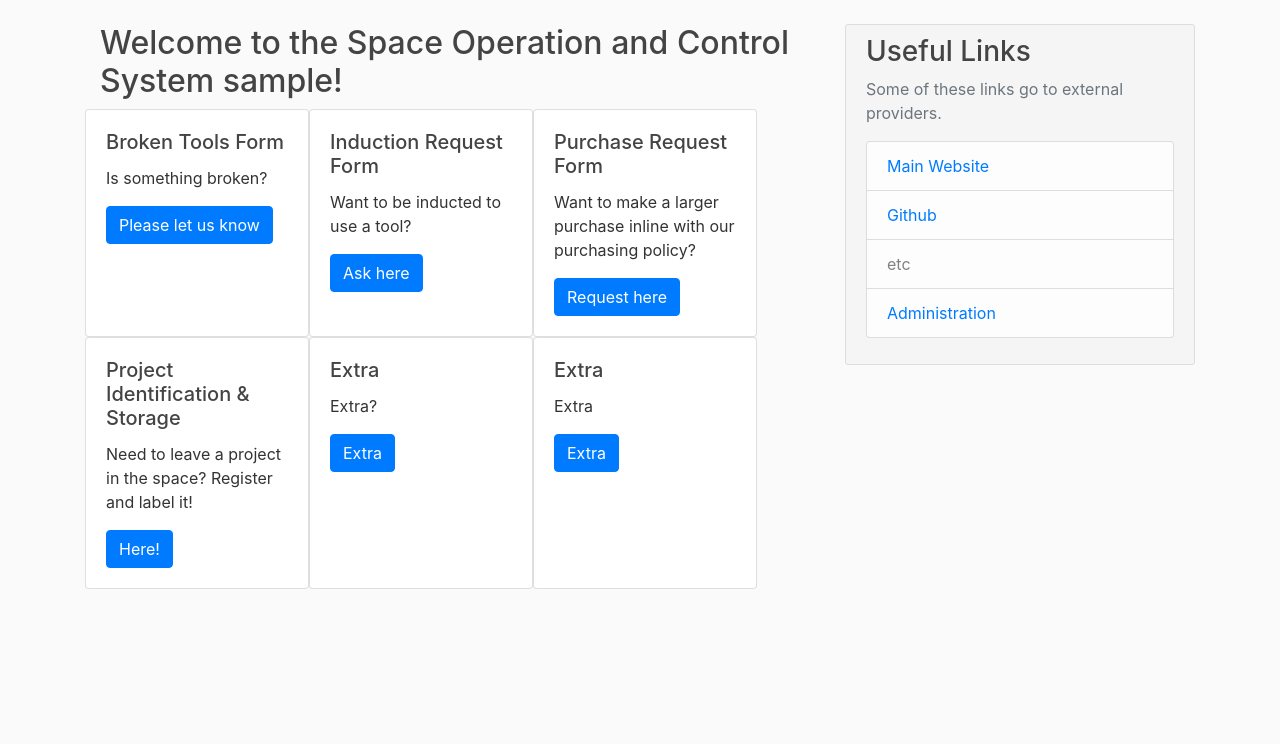
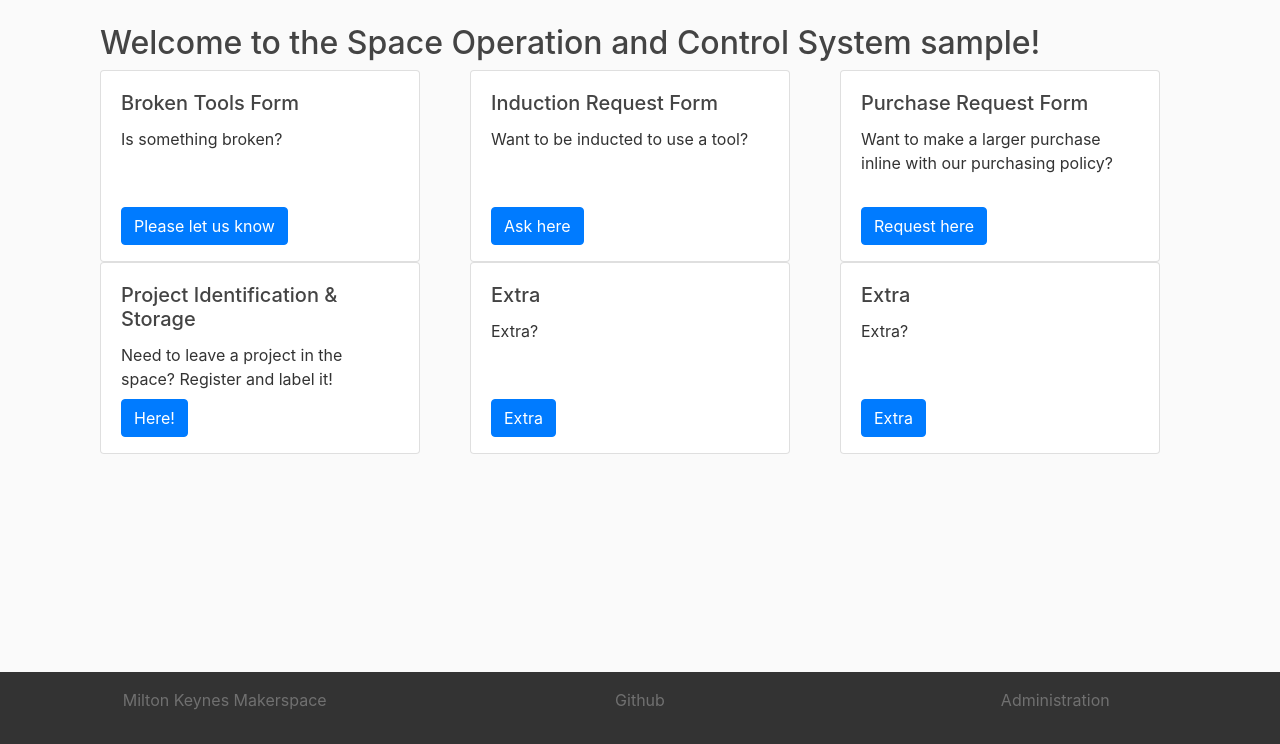
Before and after one commit to MKMakerSpace/SOCS, a Django app: page / in a window 1280 px wide. Shown: the part 56-800 px from the top of the page. Run offline with Django 3.2, Linux system fonts and the light colour scheme; the visitor is signed in with stand-in values (Sample User, id 1); some libraries are stand-ins or nearby versions.

Commit message:
Minor additions/Changes
Remove sidebar
Added footer
Reformatted homepage cards
Added admin URL

```diff
--- a/Django/SOCS/main/static/main/main.css
+++ b/Django/SOCS/main/static/main/main.css
@@ -2,6 +2,7 @@ body {
   background: #fafafa;
   color: #333333;
   margin-top: 5rem;
+  margin-bottom: 10rem;
 }
 
 h1, h2, h3, h4, h5, h6 {
@@ -13,11 +14,10 @@ ul {
 }
 
 .navbar {
-    background-color: #1E73BE;
+  background-color: #1E73BE;
 }
 .site-header .navbar-nav .nav-link {
   color: #cbd5db;
-
 }
 
 .site-header .navbar-nav .nav-link:hover {
@@ -46,3 +46,27 @@ ul {
 .account-heading {
   font-size: 2.5rem;
 }
+
+.footer  {
+  position: fixed;
+  left: 0;
+  bottom: 0;
+  width: 100%;
+  background-color: #333333;
+  color: #707070;
+  padding: 1rem 2rem;
+  text-align: center;
+}
+
+.footer a {
+  color:#707070;
+}
+
+.card {
+  min-height: 12rem;
+}
+
+.maincardbtn  {
+  position: absolute;
+  top: 8.5rem;
+}
--- a/Django/SOCS/main/templates/main/base.html
+++ b/Django/SOCS/main/templates/main/base.html
@@ -55,7 +55,7 @@
 	</header>
 	<main role="main" class="container">
 		<div class="row">
-    <div class="col-md-8">
+			<div class="col-md-12">
 				{% if messages %}
 				{% for message in messages%}
 				<div class ="alert alert-{{ message.tags }} ">
@@ -65,23 +65,24 @@
 				{%endif %}
 				{% block content %}{% endblock %}
 			</div>
+		</div>
+	</main>
+
+	<footer>
+		<div class="container-fluid footer">
+			<div class="row">
 				<div class="col-md-4">
-      <div class="content-section">
-        <h3>Useful Links</h3>
-        <p class='text-muted'>Some of these links go to external providers.
-          <ul class="list-group">
-            <li class="list-group-item list-group-item-light"><a href="https://mkmakerspace.co.uk/">Main Website</a></li>
-            <li class="list-group-item list-group-item-light"><a href="https://github.com/MKMakerSpace">Github</a></li></li>
-            <li class="list-group-item list-group-item-light">etc</li>
-            <li class="list-group-item list-group-item-light"><a href="/admin">Administration</a></li>
-          </ul>
-        </p>
+					<p>Milton Keynes Makerspace</p>
+				</div>
+				<div class="col-md-4">
+					<a href="https://github.com/MKMakerSpace/SOCS">Github</a>
+				</div>
+				<div class="col-md-4">
+					<a href="{% url 'admin' %}">Administration</a>
 				</div>
 			</div>
 		</div>
-</main>
-
-
+	</footer>
 
 	<!-- Optional JavaScript -->
 	<!-- jQuery first, then Popper.js, then Bootstrap JS -->
@@ -89,4 +90,7 @@
 	<script src="https://cdnjs.cloudflare.com/ajax/libs/popper.js/1.12.9/umd/popper.min.js" integrity="sha384-ApNbgh9B+Y1QKtv3Rn7W3mgPxhU9K/ScQsAP7hUibX39j7fakFPskvXusvfa0b4Q" crossorigin="anonymous"></script>
 	<script src="https://maxcdn.bootstrapcdn.com/bootstrap/4.0.0/js/bootstrap.min.js" integrity="sha384-JZR6Spejh4U02d8jOt6vLEHfe/JQGiRRSQQxSfFWpi1MquVdAyjUar5+76PVCmYl" crossorigin="anonymous"></script>
 </body>
+
+
+
 </html>
--- a/Django/SOCS/main/templates/main/home.html
+++ b/Django/SOCS/main/templates/main/home.html
@@ -2,73 +2,68 @@
 {% block content%}
 {% if user.is_authenticated %}
 <div class="container-fluid">
-		<h2>Welcome to the Space Operation and Control System {{ user.username }}! </h1>
+	<h2>Welcome to the Space Operation and Control System {{ user.username }}! </h2>
 </div>
 
 <div class="container-fluid">
 	<div class="row">
-			<div class="card" style="width: 14rem;">
+
+		<div class="col-lg-4">
+			<div class="card" style="width: 20rem;">
 				<div class="card-body">
 					<h5 class="card-title">Broken Tools Form</h5>
 					<p class="card-text">Is something broken? </p>
-					<a href="#" class="btn btn-primary">Please let us know</a>
+					<a href="#" class="btn btn-primary maincardbtn">Please let us know</a>
 				</div>
 			</div>
 
-			<div class="card" style="width: 14rem;">
+			<div class="card" style="width: 20rem;">
+				<div class="card-body">
+					<h5 class="card-title">Project Identification & Storage</h5>
+					<p class="card-text">Need to leave a project in the space? Register and label it! </p>
+					<a href="#" class="btn btn-primary maincardbtn">Here!</a>
+				</div>
+			</div>
+		</div>
+
+		<div class="col-lg-4">
+			<div class="card" style="width: 20rem;">
 				<div class="card-body">
 					<h5 class="card-title">Induction Request Form</h5>
 					<p class="card-text">Want to be inducted to use a tool?</p>
-					<a href="#" class="btn btn-primary">Ask here</a>
+					<a href="#" class="btn btn-primary maincardbtn">Ask here</a>
 				</div>
 			</div>
 
-			<div class="card" style="width: 14rem;">
+			<div class="card" style="width: 20rem;">
+				<div class="card-body">
+					<h5 class="card-title">Extra</h5>
+					<p class="card-text">Extra?</p>
+					<a href="#" class="btn btn-primary maincardbtn">Extra</a>
+				</div>
+			</div>
+		</div>
+
+		<div class="col-lg-4">
+			<div class="card" style="width: 20rem;">
 				<div class="card-body">
 					<h5 class="card-title">Purchase Request Form</h5>
 					<p class="card-text">Want to make a larger purchase inline with our purchasing policy?</p>
-					<a href="#" class="btn btn-primary">Request here</a>
+					<a href="#" class="btn btn-primary maincardbtn">Request here</a>
+				</div>
+			</div>
+
+			<div class="card" style="width: 20rem;">
+				<div class="card-body">
+					<h5 class="card-title">Extra</h5>
+					<p class="card-text">Extra?</p>
+					<a href="#" class="btn btn-primary maincardbtn">Extra</a>
+				</div>
 			</div>
 		</div>
 
 	</div>
 </div>
-
-	<div class="container-fluid">
-		<div class="row">
-			<div class="card" style="width: 14rem;">
-				<div class="card-body">
-					<h5 class="card-title">Project Identification & Storage</h5>
-					<p class="card-text">Need to leave a project in the space? Register and label it! </p>
-					<a href="#" class="btn btn-primary">Here!</a>
-				</div>
-			</div>
-
-			<div class="card" style="width: 14rem;">
-				<div class="card-body">
-					<h5 class="card-title">Extra</h5>
-					<p class="card-text">Extra?</p>
-					<a href="#" class="btn btn-primary">Extra</a>
-				</div>
-			</div>
-
-			<div class="card" style="width: 14rem;">
-				<div class="card-body">
-					<h5 class="card-title">Extra</h5>
-					<p class="card-text">Extra</p>
-					<a href="#" class="btn btn-primary">Extra</a>
-				</div>
-			</div>
-
-		</div>
-	</div>
-
-
-
-
-
-
-
 
 
 {% else %}
--- a/Django/SOCS/main/urls.py
+++ b/Django/SOCS/main/urls.py
@@ -5,4 +5,5 @@ urlpatterns = [
     path('', views.home, name='main-home'),
     path('about/', views.about, name="main-about"),
     path('data/', views.data, name="main-data"),
+    path('admin/', views.data, name="admin"),
 ]
```
Lines whose indentation alone changed are shown as unchanged.
